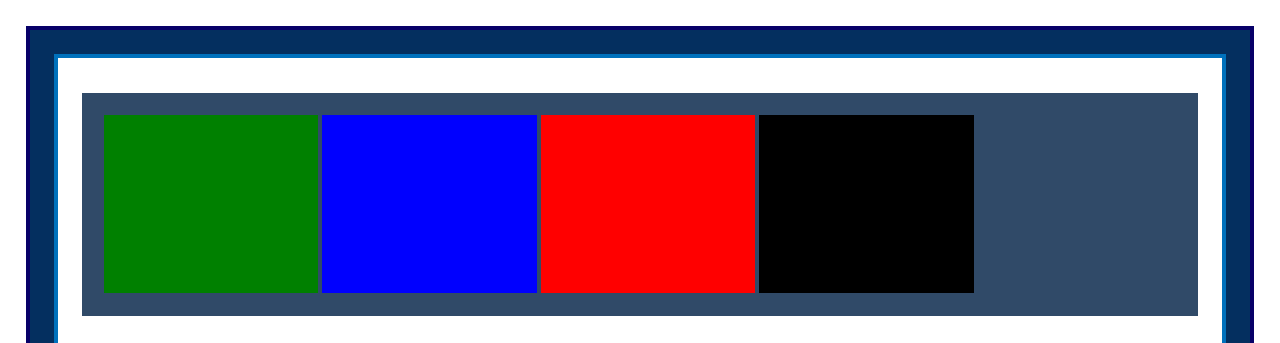
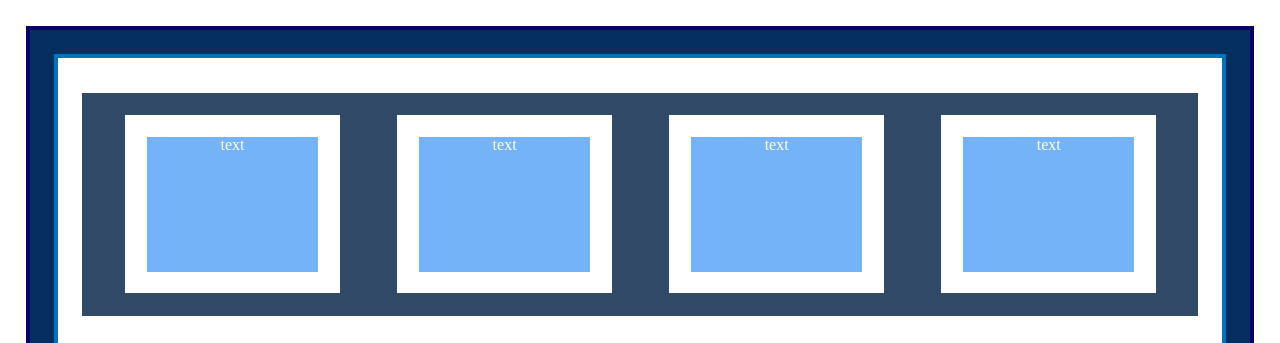
Before and after one commit to vakho1995/fluid-geolab.vakho1995.io, a plain HTML site: page index.html in a window 1280 px wide. Shown: the top 343 px of the page. Drawn offline with Linux system fonts and the light colour scheme.

Commit message:
finish fluid page

```diff
--- a/css/style.css
+++ b/css/style.css
@@ -9,14 +9,16 @@ body{padding:2%}
 .blue-box2
 {background: #304a68;height: 55%;margin-top:4%}
 .blue-box2 P
-{color: #fff;text-align: center;font-size:50px}
+{color: #fff;text-align: center;font-size:50px;}
 .white-box
-{height:100%;width: 20%; background: #fff;display:inline-block;}
+{height:100%;width: 20%; background: #fff;display:inline-block; padding: 2%}
 .white-box:nth-child(1)
-{background: green}
+{margin-left: 2%}
 .white-box:nth-child(2)
-{background: blue}
+{margin-left: 5%}
 .white-box:nth-child(3)
-{background: red}
+{margin-left: 5%}
 .white-box:nth-child(4)
-{background: black}
+{margin-left: 5%}
+.light-blue{background: #75b3f9;height: 100%;width: 100%}
+.light-blue p {color:white;text-align: center;}
--- a/index.html
+++ b/index.html
@@ -12,15 +12,23 @@
 	        <div class="main-wraper">
 	        	<div class="white-wraper">
 	        		<div class="blue-box1">
-	        			<div class="white-box"></div>
-	        			<div class="white-box"></div>
-	        			<div class="white-box"></div>
-	        			<div class="white-box"></div>
+	        			<div class="white-box">
+	        				<div class="light-blue"><p>text</p></div>
+	        			</div>
+	        			<div class="white-box">
+	        				<div class="light-blue"><p>text</p></div>
+	        			</div>
+	        			<div class="white-box">
+	        				<div class="light-blue"><p>text</p></div>
+	        			</div>
+	        			<div class="white-box">
+	        				<div class="light-blue"><p>text</p></div>
+	        			</div>
 	        		</div>
 	        		<div class="blue-box2">
 	        			<p>TEXT EXAMPLE</p>
 	        		</div>
 	        	</div>
-	        <div>
+	       	</div>
       </body>
 </html>
```
